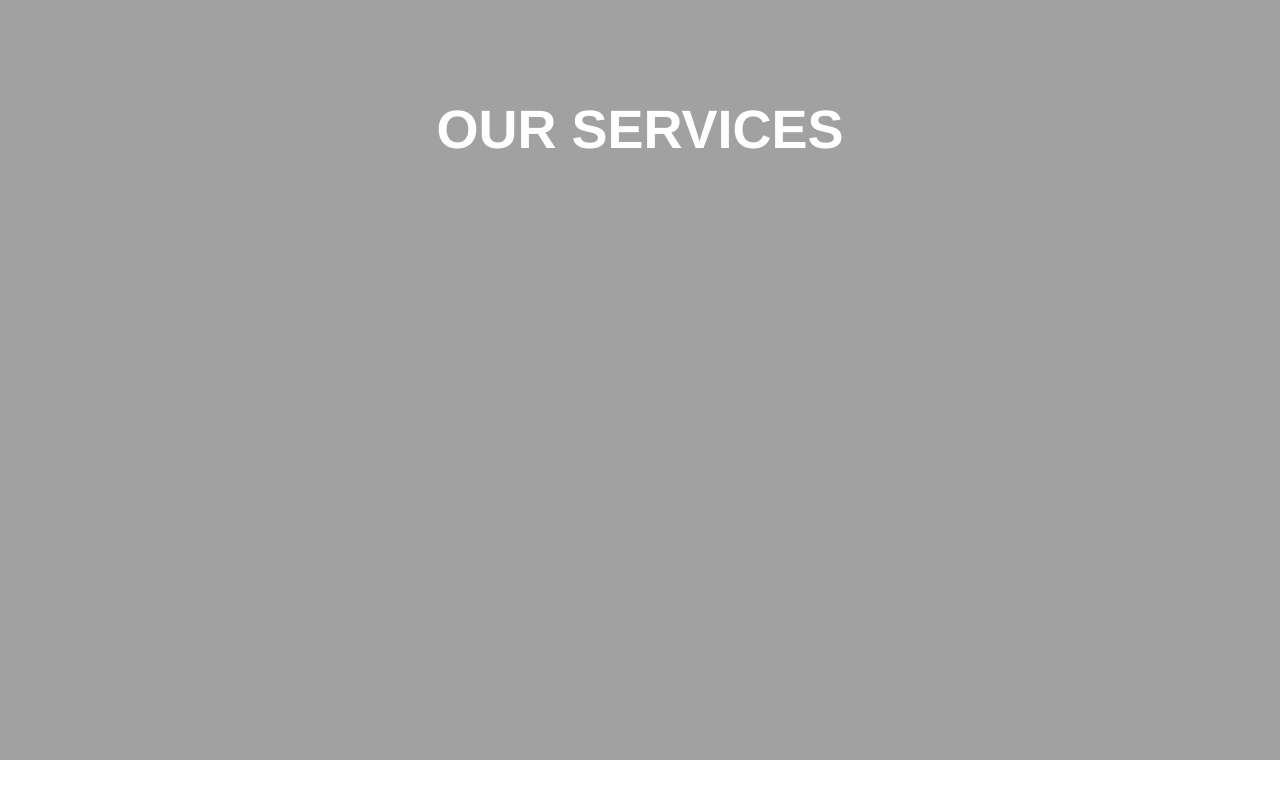
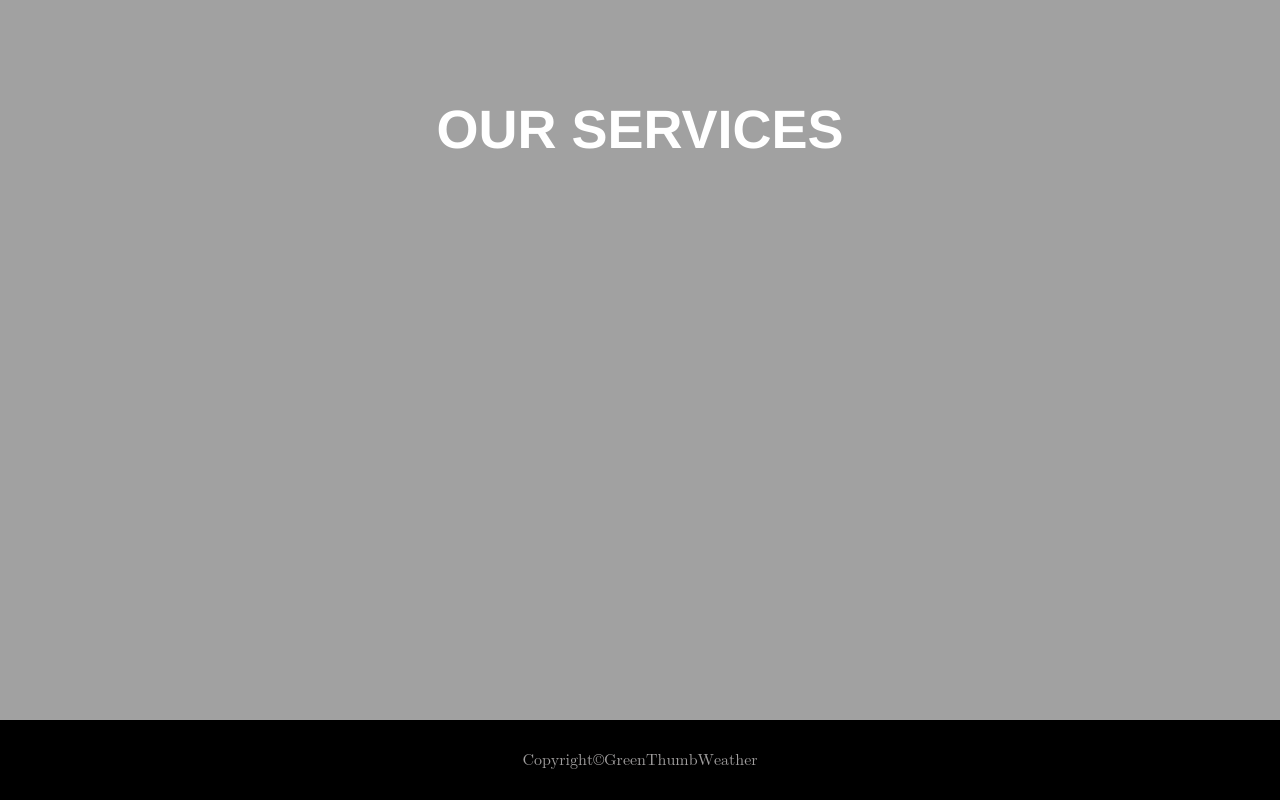
Before and after one commit to PradeepPs04/Green-Thumb-Weather, a plain HTML site: page index.html in a window 1280 px wide. Shown: the part 1602-2402 px from the top of the page. Before the commit the page ends 2362 px from the top, so only its background shows below. Drawn offline with nearby package versions, Linux system fonts and the light colour scheme.

Commit message:
edited margin on footer on home page

```diff
--- a/style.css
+++ b/style.css
@@ -396,11 +396,13 @@ video {
 
 #footer {
     height: 10vh;
+    margin-top: 40px;
     width: 100%;
     position: relative;
     display: flex;
     align-items: center;
     justify-content: space-evenly;
+    background-color: #000;
 }
 
 #footer p {
```
